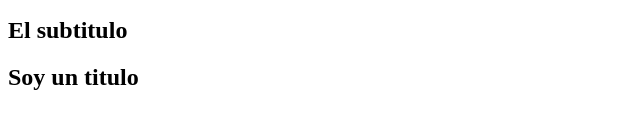
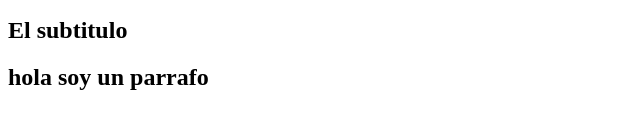
Before and after one commit to AgusstinDiaz97/Git-branch, a plain HTML site: page index.html in a window 1280 px wide. Shown: the part 172-300 px from the top of the page, without its empty margins (0-640 px from the left). Drawn offline with Linux system fonts and the light colour scheme.

Commit message:
agregue el parrafo al footer

```diff
--- a/index.html
+++ b/index.html
@@ -8,6 +8,6 @@
     <h2>Nucba</h2>
     <h2>El subtitulo</h2>
     <footer>
-   <h2>Soy un titulo</h2>
+   <h2>hola soy un parrafo</h2>
     </footer>
 </html>
```
